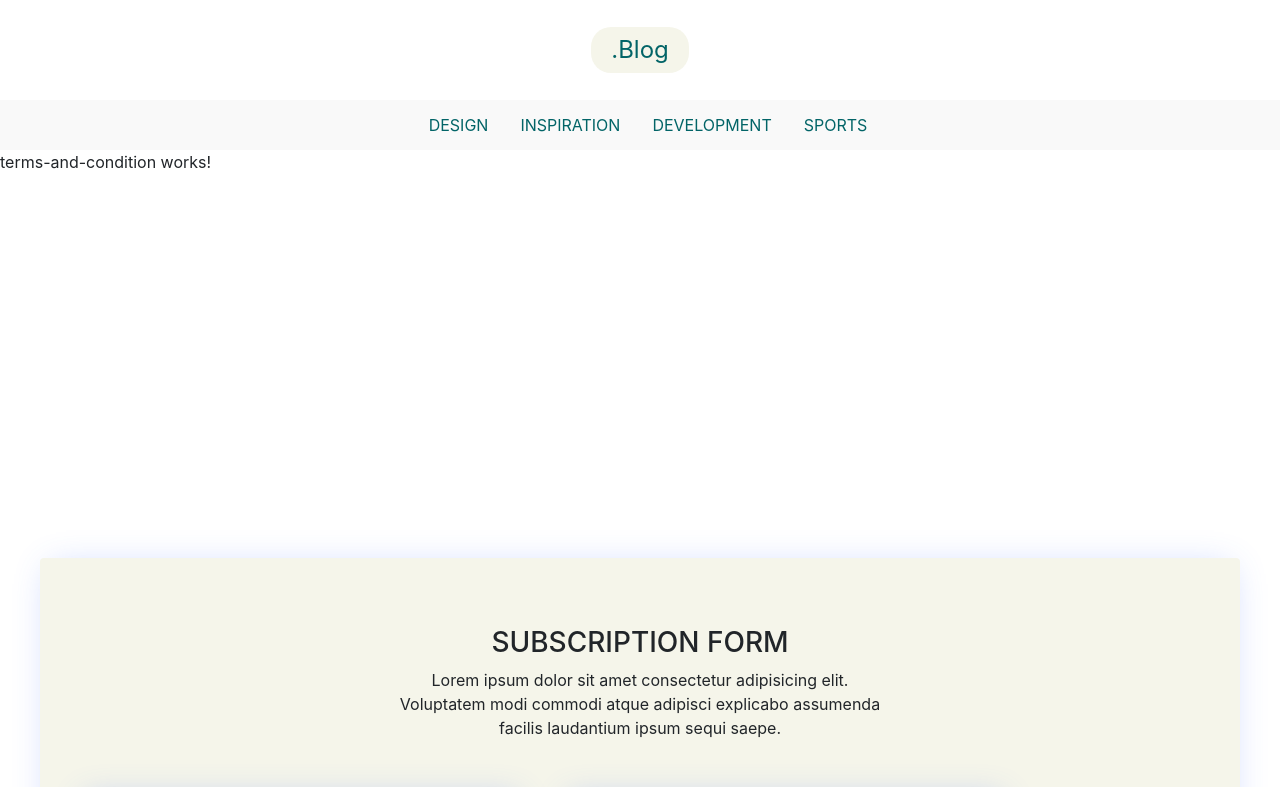
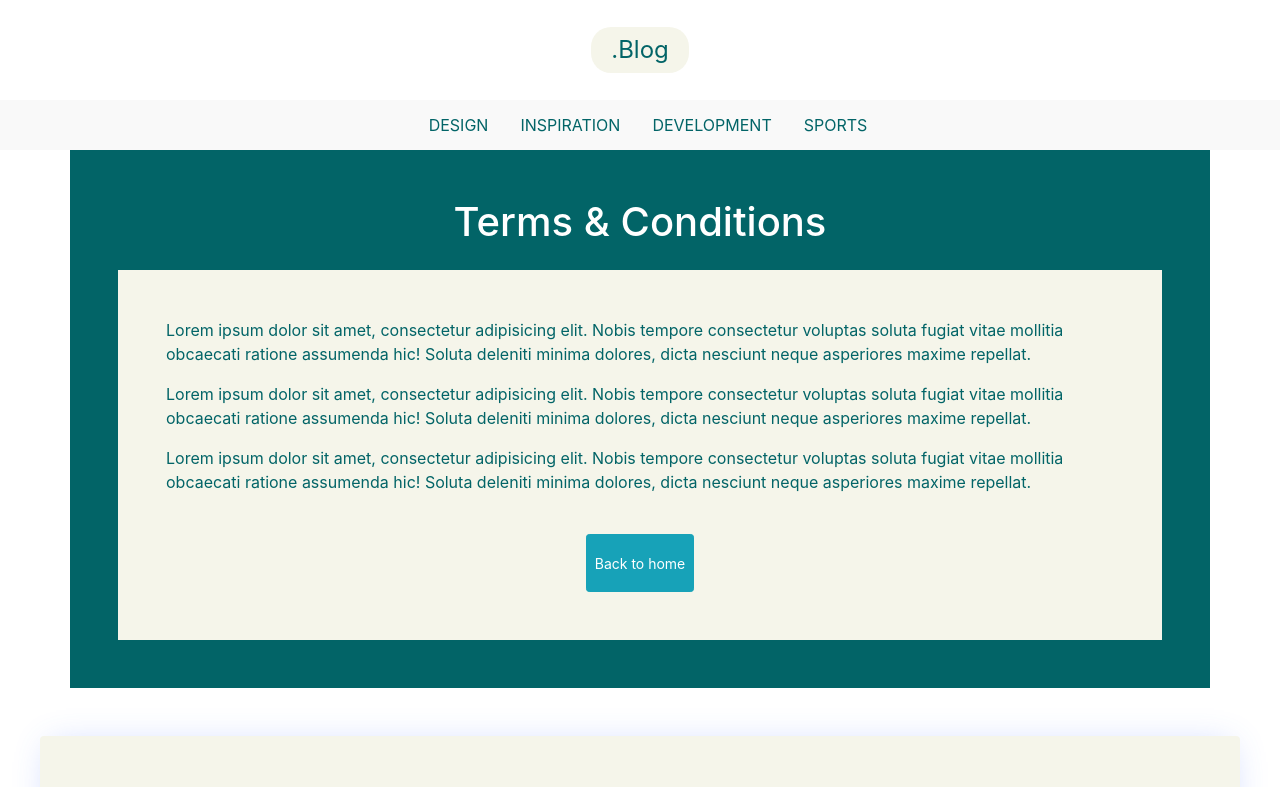
Before and after one commit to thapaRoyal/blogApp-angular, an Angular app: page /terms-conditions in a window 1280 px wide. Shown: the top 787 px of the page. Built offline with nearby package versions, Linux system fonts and the light colour scheme.

Commit message:
terms & conditions

```diff
--- a/src/app/pages/terms-and-condition/terms-and-condition.component.html
+++ b/src/app/pages/terms-and-condition/terms-and-condition.component.html
@@ -1 +1,15 @@
-<p>terms-and-condition works!</p>
+<section class="mt-5">
+    <div class="container mt-5 mb-5 p-5 bg-theme">
+        <h1 class="text-white text-center">Terms & Conditions</h1>
+
+        <div class="p-5 mt-4 bg-secondary-theme text-theme-primary">
+            <p>Lorem ipsum dolor sit amet, consectetur adipisicing elit. Nobis tempore consectetur voluptas soluta fugiat vitae mollitia obcaecati ratione assumenda hic! Soluta deleniti minima dolores, dicta nesciunt neque asperiores maxime repellat.</p>
+            <p>Lorem ipsum dolor sit amet, consectetur adipisicing elit. Nobis tempore consectetur voluptas soluta fugiat vitae mollitia obcaecati ratione assumenda hic! Soluta deleniti minima dolores, dicta nesciunt neque asperiores maxime repellat.</p>
+            <p>Lorem ipsum dolor sit amet, consectetur adipisicing elit. Nobis tempore consectetur voluptas soluta fugiat vitae mollitia obcaecati ratione assumenda hic! Soluta deleniti minima dolores, dicta nesciunt neque asperiores maxime repellat.</p>
+
+            <div class="text-center">
+                <button class="btn btn-info btn-sm mt-4 btn-theme">Back to home</button>
+            </div>
+        </div>
+    </div>
+</section>
```
